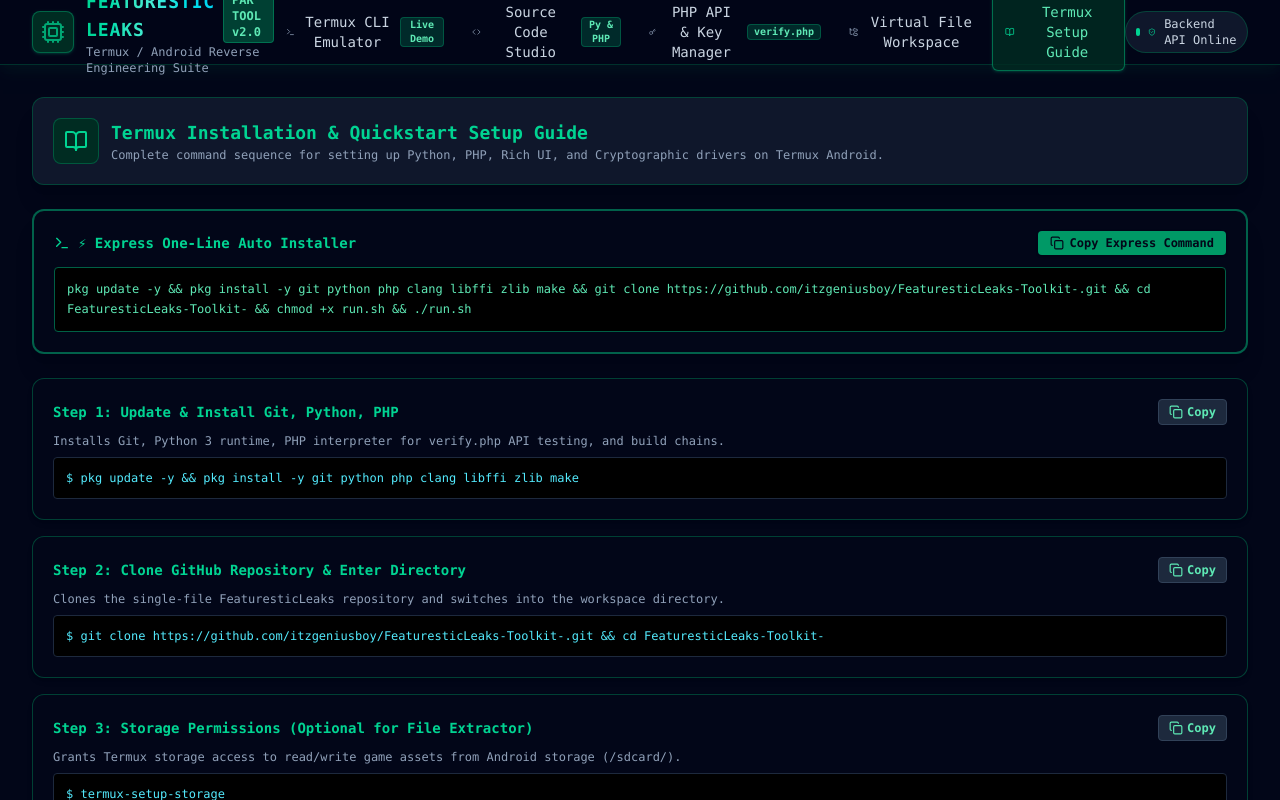
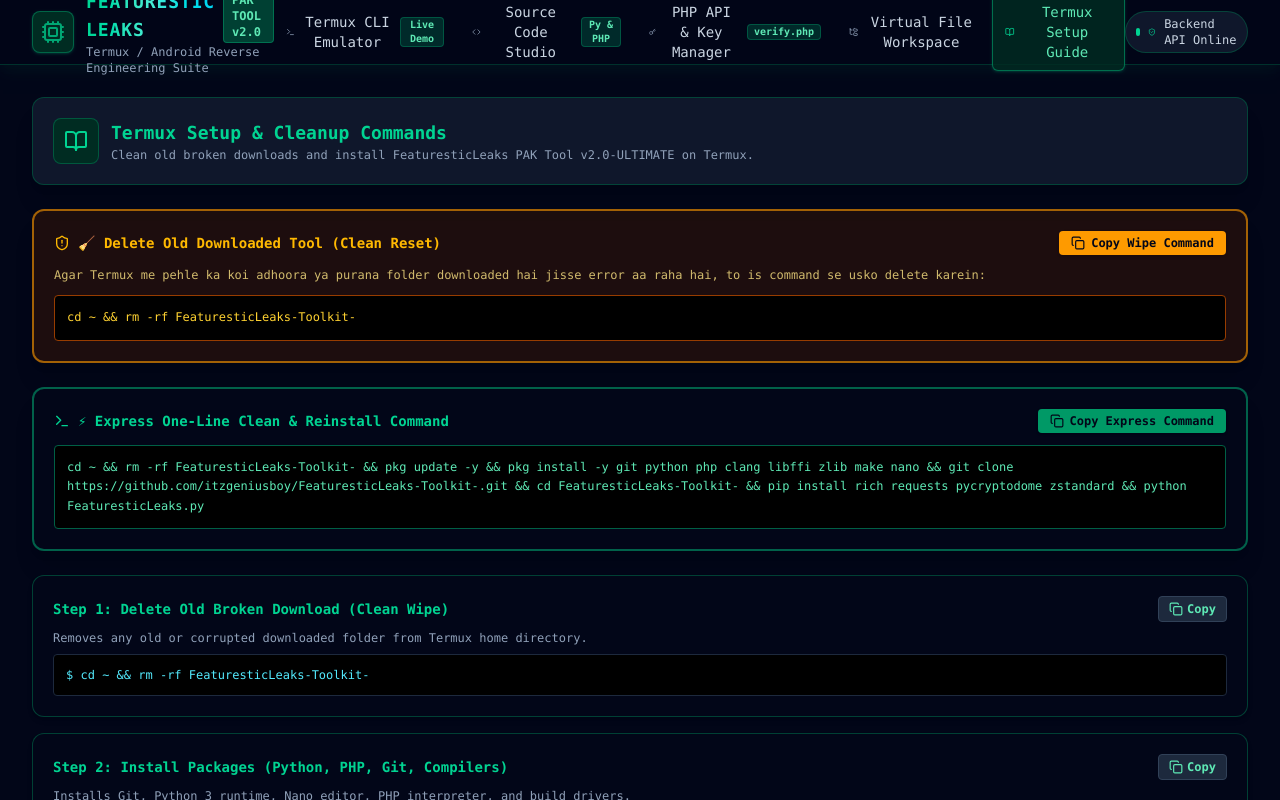
Before and after one commit to itzgeniusboy/FeaturesticLeaks-Toolkit-, a React (Vite) app: page / in a window 1280 px wide. Both pictures are taken after a click on the button "Termux Setup Guide". Shown: the top 800 px of the page. Built offline with nearby package versions, Linux system fonts and the light colour scheme.

Commit message:
feat: refine installation and setup flow
Update SetupGuide and README to include a clean-wipe command for existing folders, add essential system packages, and streamline the one-line installation execution process.

```diff
--- a/src/components/SetupGuide.tsx
+++ b/src/components/SetupGuide.tsx
@@ -4,25 +4,27 @@
 export const SetupGuide: React.FC = () => {
   const [copiedIndex, setCopiedIndex] = useState<number | null>(null);
 
+  const cleanCmd = 'cd ~ && rm -rf FeaturesticLeaks-Toolkit-';
+
   const steps = [
     {
-      title: 'Step 1: Update & Install Git, Python, PHP',
-      cmd: 'pkg update -y && pkg install -y git python php clang libffi zlib make',
-      desc: 'Installs Git, Python 3 runtime, PHP interpreter for verify.php API testing, and build chains.',
+      title: 'Step 1: Delete Old Broken Download (Clean Wipe)',
+      cmd: 'cd ~ && rm -rf FeaturesticLeaks-Toolkit-',
+      desc: 'Removes any old or corrupted downloaded folder from Termux home directory.',
     },
     {
-      title: 'Step 2: Clone GitHub Repository & Enter Directory',
-      cmd: 'git clone https://github.com/itzgeniusboy/FeaturesticLeaks-Toolkit-.git && cd FeaturesticLeaks-Toolkit-',
-      desc: 'Clones the single-file FeaturesticLeaks repository and switches into the workspace directory.',
+      title: 'Step 2: Install Packages (Python, PHP, Git, Compilers)',
+      cmd: 'pkg update -y && pkg install -y git python php clang libffi zlib make nano',
+      desc: 'Installs Git, Python 3 runtime, Nano editor, PHP interpreter, and build drivers.',
     },
     {
-      title: 'Step 3: Storage Permissions (Optional for File Extractor)',
-      cmd: 'termux-setup-storage',
-      desc: 'Grants Termux storage access to read/write game assets from Android storage (/sdcard/).',
+      title: 'Step 3: Clone Repository OR Create Clean Project Folder',
+      cmd: 'git clone https://github.com/itzgeniusboy/FeaturesticLeaks-Toolkit-.git && cd FeaturesticLeaks-Toolkit-',
+      desc: 'Clones the GitHub repository and switches into the project folder.',
     },
     {
-      title: 'Step 4: Execute Auto-Launcher Script',
-      cmd: 'chmod +x run.sh && ./run.sh',
+      title: 'Step 4: Install Dependencies & Run Tool',
+      cmd: 'pip install rich requests pycryptodome zstandard && python FeaturesticLeaks.py',
       desc: 'Installs required Python packages (rich, pycryptodome, zstandard) and launches FeaturesticLeaks.py.',
     },
   ];
@@ -33,7 +35,7 @@
     setTimeout(() => setCopiedIndex(null), 2000);
   };
 
-  const fullOneLiner = 'pkg update -y && pkg install -y git python php clang libffi zlib make && git clone https://github.com/itzgeniusboy/FeaturesticLeaks-Toolkit-.git && cd FeaturesticLeaks-Toolkit- && chmod +x run.sh && ./run.sh';
+  const fullCleanAndInstall = 'cd ~ && rm -rf FeaturesticLeaks-Toolkit- && pkg update -y && pkg install -y git python php clang libffi zlib make nano && git clone https://github.com/itzgeniusboy/FeaturesticLeaks-Toolkit-.git && cd FeaturesticLeaks-Toolkit- && pip install rich requests pycryptodome zstandard && python FeaturesticLeaks.py';
 
   return (
     <div className="space-y-6 font-mono">
@@ -44,12 +46,37 @@
             <BookOpen className="w-6 h-6" />
           </div>
           <div>
-            <h2 className="text-lg font-bold text-emerald-400">Termux Installation & Quickstart Setup Guide</h2>
+            <h2 className="text-lg font-bold text-emerald-400">Termux Setup & Cleanup Commands</h2>
             <p className="text-xs text-slate-400">
-              Complete command sequence for setting up Python, PHP, Rich UI, and Cryptographic drivers on Termux Android.
+              Clean old broken downloads and install FeaturesticLeaks PAK Tool v2.0-ULTIMATE on Termux.
             </p>
           </div>
         </div>
+      </div>
+
+      {/* Clean Old Download Box */}
+      <div className="bg-amber-950/40 border-2 border-amber-500/60 rounded-xl p-4 sm:p-5 shadow-xl space-y-3">
+        <div className="flex items-center justify-between">
+          <span className="text-sm font-bold text-amber-400 flex items-center gap-2">
+            <ShieldAlert className="w-4 h-4 text-amber-400" />
+            <span>🧹 Delete Old Downloaded Tool (Clean Reset)</span>
+          </span>
+          <button
+            onClick={() => handleCopy(cleanCmd, 88)}
+            className="flex items-center space-x-1.5 px-3 py-1 rounded bg-amber-500 hover:bg-amber-400 text-slate-950 font-bold text-xs shadow transition"
+          >
+            {copiedIndex === 88 ? <Check className="w-3.5 h-3.5" /> : <Copy className="w-3.5 h-3.5" />}
+            <span>{copiedIndex === 88 ? 'Copied Wipe Command!' : 'Copy Wipe Command'}</span>
+          </button>
+        </div>
+
+        <p className="text-xs text-amber-200/80">
+          Agar Termux me pehle ka koi adhoora ya purana folder downloaded hai jisse error aa raha hai, to is command se usko delete karein:
+        </p>
+
+        <pre className="p-3 bg-black rounded border border-amber-800 text-amber-300 text-xs overflow-x-auto whitespace-pre-wrap leading-relaxed">
+          {cleanCmd}
+        </pre>
       </div>
 
       {/* One-Liner Express Installer Box */}
@@ -57,19 +84,19 @@
         <div className="flex items-center justify-between">
           <span className="text-sm font-bold text-emerald-400 flex items-center gap-2">
             <Terminal className="w-4 h-4 text-emerald-400" />
-            <span>⚡ Express One-Line Auto Installer</span>
+            <span>⚡ Express One-Line Clean & Reinstall Command</span>
           </span>
           <button
-            onClick={() => handleCopy(fullOneLiner, 99)}
+            onClick={() => handleCopy(fullCleanAndInstall, 99)}
             className="flex items-center space-x-1.5 px-3 py-1 rounded bg-emerald-600 hover:bg-emerald-500 text-slate-950 font-bold text-xs shadow transition"
           >
             {copiedIndex === 99 ? <Check className="w-3.5 h-3.5" /> : <Copy className="w-3.5 h-3.5" />}
-            <span>{copiedIndex === 99 ? 'Copied Command!' : 'Copy Express Command'}</span>
+            <span>{copiedIndex === 99 ? 'Copied Express Command!' : 'Copy Express Command'}</span>
           </button>
         </div>
 
         <pre className="p-3 bg-black rounded border border-emerald-800 text-emerald-300 text-xs overflow-x-auto whitespace-pre-wrap leading-relaxed">
-          {fullOneLiner}
+          {fullCleanAndInstall}
         </pre>
       </div>
 
@@ -97,23 +124,28 @@
         ))}
       </div>
 
-      {/* Troubleshooting & Permissions */}
-      <div className="bg-slate-900 border border-amber-900/60 rounded-xl p-4 sm:p-5 space-y-3">
-        <h3 className="text-sm font-bold text-amber-400 flex items-center gap-2">
-          <ShieldAlert className="w-4 h-4" />
-          <span>Troubleshooting & Storage Permissions in Termux</span>
+      {/* Manual File Creation If GitHub is Empty */}
+      <div className="bg-slate-950 border border-cyan-900/80 rounded-xl p-4 sm:p-5 space-y-3">
+        <h3 className="text-sm font-bold text-cyan-400 flex items-center gap-2">
+          <Download className="w-4 h-4 text-cyan-400" />
+          <span>If FeaturesticLeaks.py is Missing in Your GitHub Repository</span>
         </h3>
-        <ul className="text-xs text-slate-300 space-y-2 list-disc list-inside">
-          <li>
-            <strong className="text-amber-300">Storage Access:</strong> Run <code className="text-cyan-300">termux-setup-storage</code> in Termux to grant permission to read/write game assets from Android internal storage (`/sdcard/`).
-          </li>
-          <li>
-            <strong className="text-amber-300">Android HWID Detection:</strong> If <code className="text-cyan-300">getprop ro.serialno</code> returns empty or permission denied on Android 10+, the script automatically falls back to product model ID and machine-id SHA256 hashes.
-          </li>
-          <li>
-            <strong className="text-amber-300">verify.php Server Hosting:</strong> Ensure your PHP backend API is hosted on a public VPS / CPanel / local server and update <code className="text-cyan-300">API_ENDPOINT</code> inside <code className="text-cyan-300">FeaturesticLeaks.py</code>.
-          </li>
-        </ul>
+        <p className="text-xs text-slate-300 leading-relaxed">
+          Agar aapke GitHub repo me <code className="text-emerald-400">FeaturesticLeaks.py</code> missing hai, to Termux me direct file banane ke liye yeh karein:
+        </p>
+        <div className="p-3 bg-black rounded border border-slate-800 text-xs text-emerald-400 font-mono overflow-x-auto whitespace-pre">
+          {`# Step 1: Create folder and enter
+mkdir -p FeaturesticLeaks-Toolkit- && cd FeaturesticLeaks-Toolkit-
+
+# Step 2: Open Nano Editor
+nano FeaturesticLeaks.py
+
+# Step 3: Source Code Tab se FeaturesticLeaks.py ka poora code Copy karke Paste karein
+# Step 4: Ctrl + O (Save) -> Enter -> Ctrl + X (Exit)
+
+# Step 5: Run the tool
+python FeaturesticLeaks.py`}
+        </div>
       </div>
     </div>
   );
```
Also changed, not shown: 1 other file (tests, documents, lock files or other folders).
